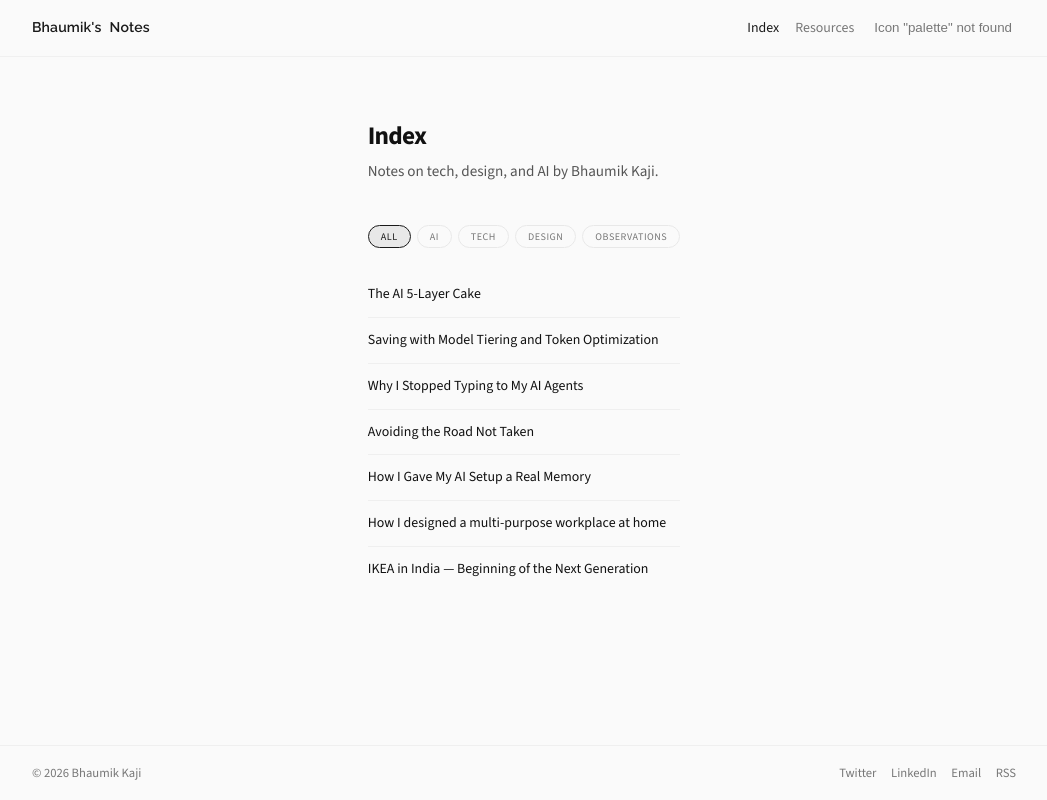
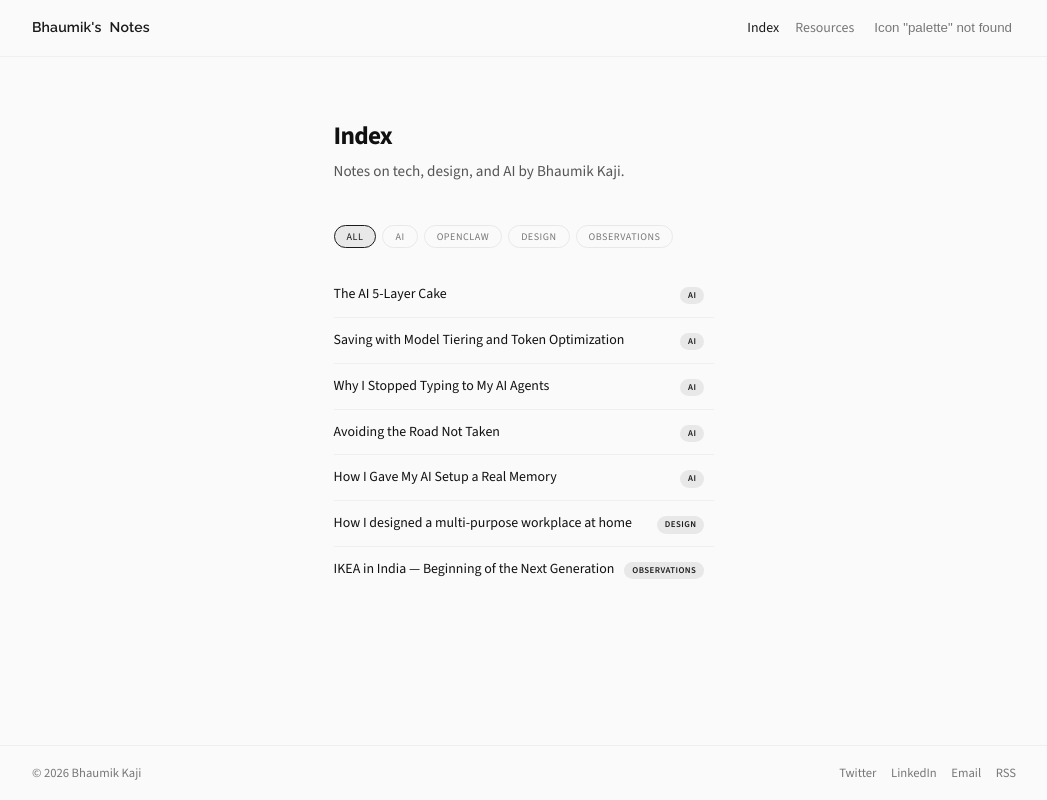
Before and after one commit to bhaumikkaji/bhaumiks-notes, an Astro site: page /notes in a window 1280 px wide. Shown: the whole page, without its empty margins (116-1163 px from the left). Built offline with nearby package versions, Linux system fonts and the light colour scheme; Astro itself is replaced by a stand-in of ours; some packages are replaced by stand-ins of ours.

Commit message:
feat: dual-tag articles — first 5 get AI + OpenClaw, schema supports arrays

```diff
--- a/src/components/ReadMore.astro
+++ b/src/components/ReadMore.astro
@@ -4,7 +4,7 @@ export interface Props {
     slug: string;
     title: string;
     description: string;
-    category: string;
+    category: string | string[];
     pubDate: Date;
   }>;
 }
--- a/src/content.config.ts
+++ b/src/content.config.ts
@@ -10,7 +10,7 @@ const notes = defineCollection({
     summary: z.string().optional(),
     summaryExpanded: z.string().optional(),
     pubDate: z.coerce.date(),
-    category: z.enum(['Tech', 'Design', 'AI', 'Career', 'Observations', 'Life']),
+    category: z.array(z.string()),
     slug: z.string(),
     image: z.string().optional(),
   }),
--- a/src/content/notes/avoiding-the-road-not-taken.md
+++ b/src/content/notes/avoiding-the-road-not-taken.md
@@ -1,7 +1,7 @@
 ---
 title: "Avoiding the Road Not Taken"
 pubDate: 2026-04-14
-category: "Tech"
+category: ["AI", "OpenClaw"]
 slug: "avoiding-the-road-not-taken"
 summary: "My OpenClaw setup journey — why I chose Mac mini over WSL2 and what security actually means for personal AI agents."
 summaryCompact: "My OpenClaw setup journey — why I chose Mac mini over WSL2 and what security actually means for personal AI agents."
--- a/src/content/notes/how-i-designed-a-multi-purpose-workplace-at-home.md
+++ b/src/content/notes/how-i-designed-a-multi-purpose-workplace-at-home.md
@@ -1,7 +1,7 @@
 ---
 title: "How I designed a multi-purpose workplace at home"
 pubDate: 2020-07-12
-category: "Design"
+category: ["Design"]
 slug: "how-i-designed-a-multi-purpose-workplace-at-home"
 summary: "In my recent staycation, I decided to take a project of setting up my new workspace at home."
 summaryCompact: "Setting up a minimalistic future-proof computer desk"
--- a/src/content/notes/how-i-gave-my-ai-setup-real-memory.md
+++ b/src/content/notes/how-i-gave-my-ai-setup-real-memory.md
@@ -1,7 +1,7 @@
 ---
 title: "How I Gave My AI Setup a Real Memory"
 pubDate: 2026-04-07
-category: "AI"
+category: ["AI", "OpenClaw"]
 slug: "how-i-gave-my-ai-setup-real-memory"
 summary: "A technical walkthrough of two layers that turn a stateless AI assistant into a compounding knowledge system."
 summaryCompact: "Turning a stateless AI into a compounding knowledge system."
--- a/src/content/notes/ikea-in-india-beginning-of-the-next-generation.md
+++ b/src/content/notes/ikea-in-india-beginning-of-the-next-generation.md
@@ -1,7 +1,7 @@
 ---
 title: "IKEA in India — Beginning of the Next Generation"
 pubDate: 2018-08-15
-category: "Observations"
+category: ["Observations"]
 slug: "ikea-in-india-beginning-of-the-next-generation"
 summary: "What I observed as a designer when I visited IKEA's first store in India."
 summaryCompact: "Designer observations from IKEA's first India store"
--- a/src/content/notes/saving-with-model-tiering.md
+++ b/src/content/notes/saving-with-model-tiering.md
@@ -1,7 +1,7 @@
 ---
 title: "Saving with Model Tiering and Token Optimization"
 pubDate: 2026-04-17
-category: "AI"
+category: ["AI", "OpenClaw"]
 slug: "saving-with-model-tiering"
 summary: "How we cut our AI bill without making agents less capable — model tiering, token optimization, and call frequency."
 summaryCompact: "How we cut our AI bill without making agents less capable — model tiering, token optimization, and call frequency."
--- a/src/content/notes/the-ai-five-layer-cake.md
+++ b/src/content/notes/the-ai-five-layer-cake.md
@@ -1,7 +1,7 @@
 ---
 title: "The AI 5-Layer Cake"
 pubDate: 2026-04-21
-category: "AI"
+category: ["AI", "OpenClaw"]
 slug: "the-ai-five-layer-cake"
 summary: "NVIDIA CEO Jensen Huang’s framework — what happens when you bake the whole AI stack yourself instead of renting a slice."
 summaryCompact: "NVIDIA CEO Jensen Huang’s framework — what happens when you bake the whole AI stack yourself instead of renting a slice."
--- a/src/content/notes/why-i-stopped-typing-to-my-ai-agents.md
+++ b/src/content/notes/why-i-stopped-typing-to-my-ai-agents.md
@@ -1,14 +1,14 @@
 ---
 title: "Why I Stopped Typing to My AI Agents"
 pubDate: 2026-04-17
-category: "AI"
+category: ["AI", "OpenClaw"]
 slug: "why-i-stopped-typing-to-my-ai-agents"
 summary: "Switching from typing to voice for AI interaction changed how I build context and get better results."
 summaryCompact: "Why voice input beats typing for AI agents."
 description: "Why I stopped typing to my AI agents — using voice to build context naturally and get better results from LLMs."
 ---
 
-![Voice interface for AI agents](/images/notes/wisprFlow/article-1.jpeg)
+![Voice interface for AI agents](/images/notes/wisprflow/article-1.jpeg)
 
 Who is still typing to their AI agents? And if you are — why?
 
--- a/src/layouts/NoteLayout.astro
+++ b/src/layouts/NoteLayout.astro
@@ -7,7 +7,7 @@ export interface Props {
   title: string;
   description?: string;
   pubDate?: Date;
-  category?: string;
+  category?: string | string[];
   image?: string;
   slug?: string;
 }
@@ -24,7 +24,7 @@ const { title, description, pubDate, category, image, slug = '' } = Astro.props;
       <div class="note-body">
         {category && (
           <span class="note-category">
-            {category}
+            {Array.isArray(category) ? category[0] : category}
           </span>
         )}
         <h1 class="note-title">{title}</h1>
--- a/src/pages/index.astro
+++ b/src/pages/index.astro
@@ -14,7 +14,7 @@ const notes = allNotes.sort((a, b) => b.data.pubDate.valueOf() - a.data.pubDate.
           <h2 class="card-title">{note.data.title}</h2>
           <p class="card-desc">{note.data.summary || note.data.description}</p>
           <div class="card-meta">
-            <span class="card-category">{note.data.category}</span>
+            <span class="card-category">{Array.isArray(note.data.category) ? note.data.category[0] : note.data.category}</span>
             <span class="card-date">{note.data.pubDate.toLocaleDateString('en-US', { month: 'short', day: 'numeric', year: 'numeric' })}</span>
           </div>
         </a>
--- a/src/pages/notes/index.astro
+++ b/src/pages/notes/index.astro
@@ -4,7 +4,9 @@ import { getCollection } from 'astro:content';
 
 const allNotes = await getCollection('notes');
 const notes = allNotes.sort((a, b) => b.data.pubDate.valueOf() - a.data.pubDate.valueOf());
-const categories = [...new Set(notes.map(n => n.data.category))];
+// Flatten categories: if array, use first tag; collect unique tags for filter buttons
+const allTags = notes.flatMap(n => Array.isArray(n.data.category) ? n.data.category : [n.data.category]);
+const categories = [...new Set(allTags)];
 ---
 
 <BaseLayout title="Index" description="Notes on tech, design, and AI by Bhaumik Kaji." showScrollProgress={true}>
@@ -22,12 +24,17 @@ const categories = [...new Set(notes.map(n => n.data.category))];
     </div>
 
     <div class="notes-list">
-      {notes.map((note) => (
-        <div class="note-entry" data-category={note.data.category} data-slug={note.data.slug}>
-          <a href={`/notes/${note.data.slug}`} class="note-title">{note.data.title}</a>
-          <div class="note-reactions" data-slug={note.data.slug}></div>
-        </div>
-      ))}
+        {notes.map((note) => {
+          const primaryCat = Array.isArray(note.data.category) ? note.data.category[0] : note.data.category;
+          const allCats = Array.isArray(note.data.category) ? note.data.category.join(',') : note.data.category;
+          return (
+            <div class="note-entry" data-category={allCats} data-slug={note.data.slug}>
+              <a href={`/notes/${note.data.slug}`} class="note-title">{note.data.title}</a>
+              <span class="note-category-pill">{primaryCat}</span>
+              <div class="note-reactions" data-slug={note.data.slug}></div>
+            </div>
+          );
+        })}
     </div>
   </div>
 
@@ -46,7 +53,8 @@ const categories = [...new Set(notes.map(n => n.data.category))];
         btn.setAttribute('aria-pressed', 'true');
 
         entries.forEach(entry => {
-          entry.style.display = (filter === 'all' || entry.dataset.category === filter) ? '' : 'none';
+          const cats = entry.dataset.category || '';
+          entry.style.display = (filter === 'all' || cats.split(',').includes(filter)) ? '' : 'none';
         });
       });
     });
@@ -167,6 +175,19 @@ const categories = [...new Set(notes.map(n => n.data.category))];
     color: var(--text-primary);
     text-decoration: none;
     transition: color 0.15s ease;
+    flex: 1;
+  }
+
+  .note-category-pill {
+    font-size: 0.7rem;
+    font-weight: 600;
+    text-transform: uppercase;
+    letter-spacing: 0.05em;
+    padding: 2px 8px;
+    border-radius: 10px;
+    color: var(--accent);
+    background: color-mix(in srgb, var(--accent) 8%, transparent);
+    white-space: nowrap;
   }
 
   .note-title:hover {
```
